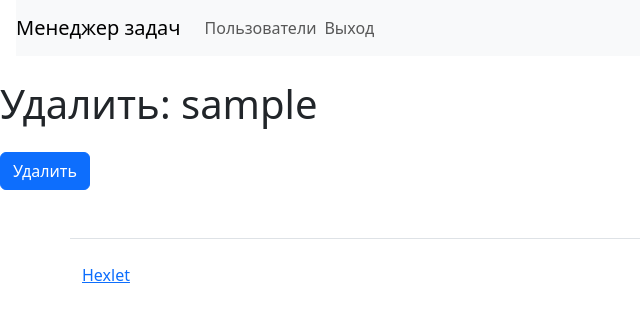
After one commit to metacortex687/python-django-development-project-52, a Django app: page /users/1/delete/ in a window 1280 px wide. The commit adds this page. Shown: the top 322 px of the page, without its empty margins (0-640 px from the left). Run offline with Django 5.2, Linux system fonts and the light colour scheme; tables that the repository leaves empty hold one stand-in row (values such as "Sample post"); some libraries are stand-ins or nearby versions.

Commit message:
удаление пользователя

```diff
--- /dev/null
+++ b/users/templates/user_delete.html
@@ -0,0 +1,19 @@
+{% extends "base.html" %}
+
+{% block content %}
+
+      <h1 class="my-4">
+      Удалить: {{object.username}}
+      </h1>
+
+<form method="post">
+    {% csrf_token %}
+
+    {% comment %} {{form.as_div}} {% endcomment %}
+
+    <input class="btn btn-primary" type="submit" value="Удалить">
+
+</form>
+
+
+{% endblock content %}
--- a/users/templates/users.html
+++ b/users/templates/users.html
@@ -30,7 +30,7 @@
         <td>
           <a href="{% url "user_update" obj_user.id %}">Изменить</a>
           <br>
-          <a href="/users/1/delete/">Удалить</a>
+          <a href="{% url "user_delete" obj_user.id %}">Удалить</a>
         </td>
       </tr>
     {% endfor %}
--- a/users/urls.py
+++ b/users/urls.py
@@ -9,5 +9,6 @@ urlpatterns = [
     path('logout/',auth_views.LogoutView.as_view(), name='logout'),
     path('users/create/',views.CreateUserView.as_view(), name='user_create'),
     path('users/<int:pk>/update/',views.UpdateUserView.as_view(), name='user_update'),
+    path('users/<int:pk>/delete/',views.DeleteUserView.as_view(), name='user_delete'),
 
 ]
--- a/users/views.py
+++ b/users/views.py
@@ -1,7 +1,7 @@
 from django.contrib.auth.models import User
-from django.contrib.auth.forms import UserCreationForm, UserChangeForm
+from django.contrib.auth.forms import UserCreationForm
 from django.views.generic.list import ListView
-from django.views.generic import CreateView, UpdateView
+from django.views.generic import CreateView, UpdateView, DeleteView
 from django.urls import reverse_lazy
 
 class UserListView(ListView):
@@ -20,3 +20,9 @@ class UpdateUserView(UpdateView):
     template_name = 'user_update.html'
     success_url = reverse_lazy('users')
     fields = ('username', 'first_name', 'last_name')
+
+
+class DeleteUserView(DeleteView):
+    model = User
+    template_name = 'user_delete.html'
+    success_url = reverse_lazy('users')
```
